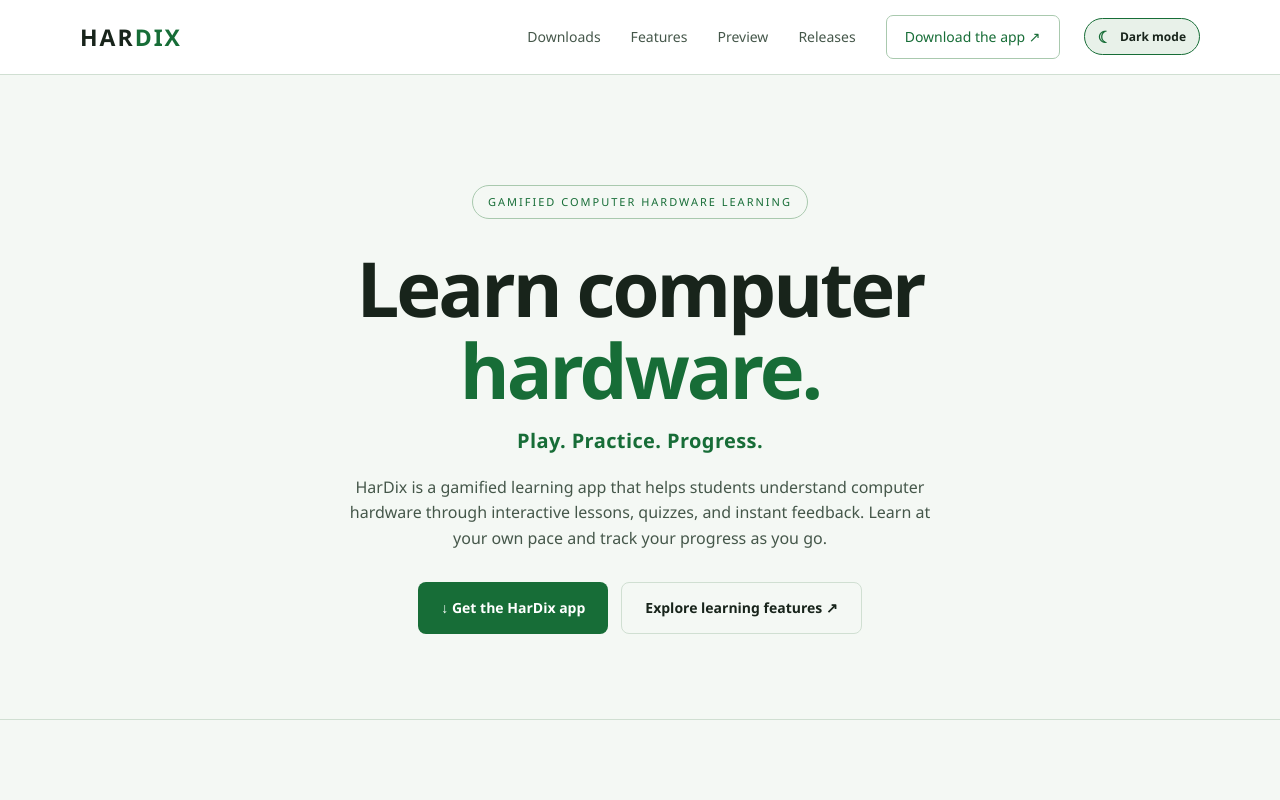
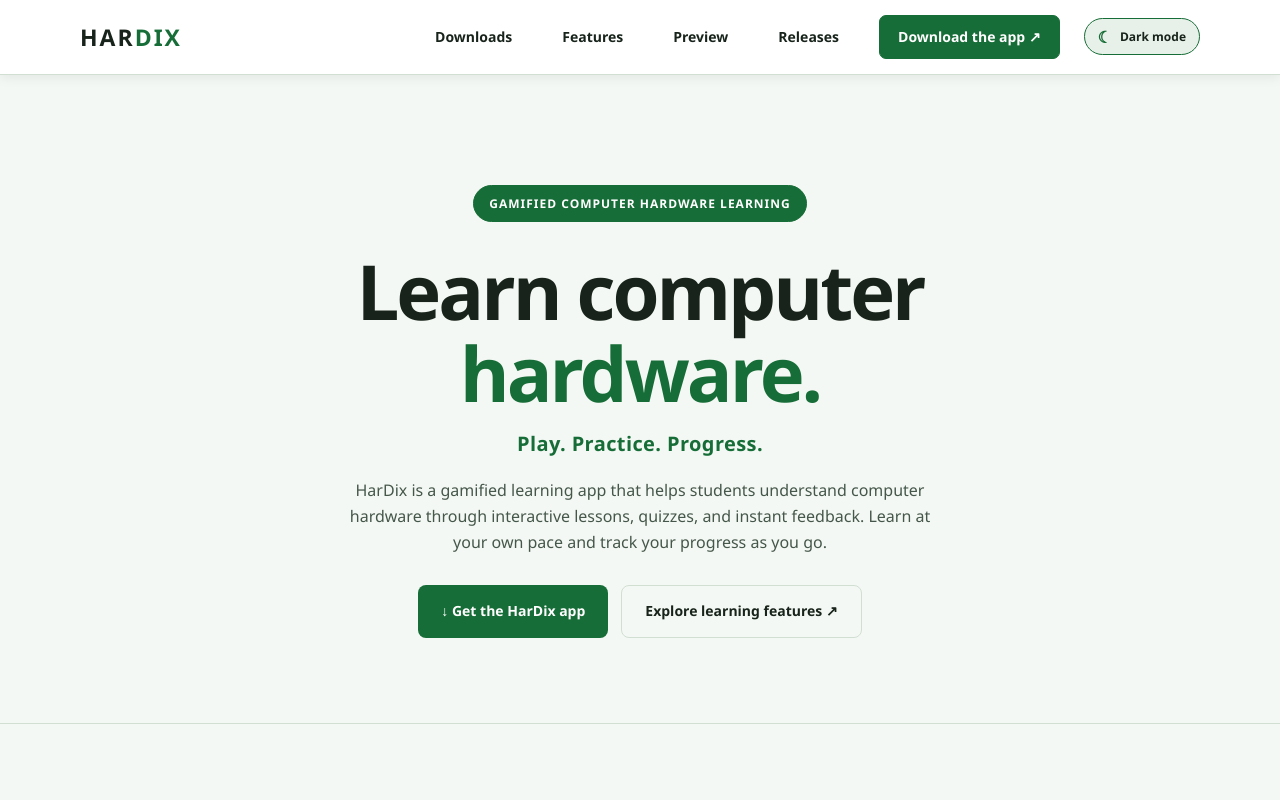
Before and after one commit to loledison/HarDix, a plain HTML site: page index.html in a window 1280 px wide. Shown: the top 800 px of the page. Drawn offline with Linux system fonts and the light colour scheme.

Commit message:
Update styles.css

```diff
--- a/styles.css
+++ b/styles.css
@@ -92,6 +92,7 @@ header {
     top:0;
     background:var(--header-bg);
     backdrop-filter:blur(15px);
+    box-shadow:0 2px 12px rgba(0,0,0,.08);
     z-index:10;
 }
 
@@ -120,17 +121,36 @@ nav {
 
 .nav-links a {
     font-size:14px;
-    color:var(--muted);
+    color:var(--text);
+    font-weight:600;
     transition:.2s;
 }
 
-.nav-links a:hover { color:var(--green); }
+.nav-links a:not(.nav-download) {
+    padding:8px 10px;
+    border-radius:8px;
+    transition:color .2s,background .2s,transform .2s;
+}
+
+.nav-links a:not(.nav-download):hover {
+    color:var(--button-text);
+    background:var(--green);
+    transform:translateY(-2px);
+}
 
 .nav-download {
     padding:10px 18px;
-    border:1px solid var(--nav-border);
+    border:1px solid var(--green);
     border-radius:7px;
-    color:var(--green)!important;
+    background:var(--green);
+    color:var(--button-text)!important;
+    transition:filter .2s,transform .2s;
+}
+
+.nav-download:hover {
+    filter:brightness(.92);
+    transform:translateY(-1px);
+    box-shadow:0 4px 10px rgba(23,109,55,.2);
 }
 
 .theme-toggle {
@@ -183,12 +203,14 @@ button:focus-visible {
 
 .eyebrow {
     display:inline-block;
-    border:1px solid var(--nav-border);
-    color:var(--green);
-    padding:7px 15px;
+    border:1px solid var(--green);
+    background:var(--green);
+    color:var(--button-text);
+    padding:8px 15px;
     border-radius:30px;
-    font-size:11px;
-    letter-spacing:2px;
+    font-size:12px;
+    font-weight:800;
+    letter-spacing:1px;
     margin-bottom:28px;
 }
 
```
